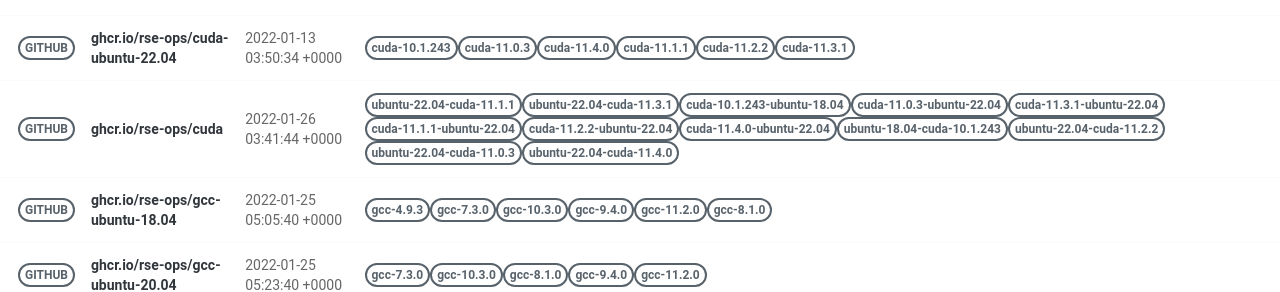
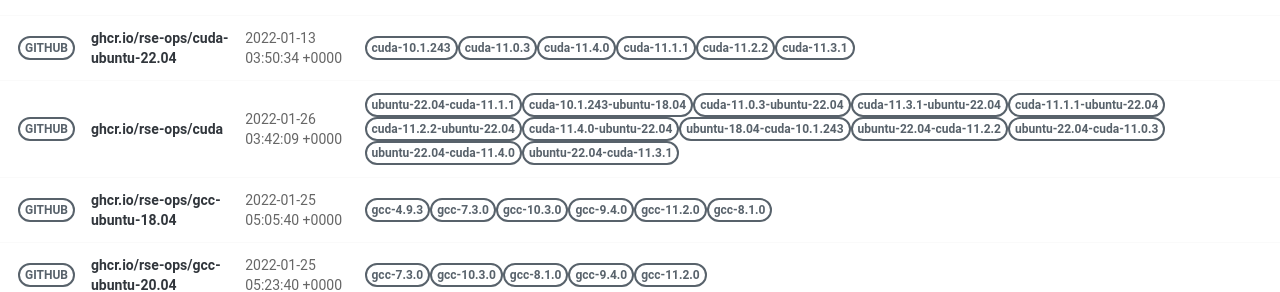
Before and after one commit to rse-ops/docker-images, a Jekyll site: the page built from pages/index.md, in a window 1280 px wide. Shown: the part 414-706 px from the top of the page. Built offline with Jekyll 4.4.1, drawn with Linux system fonts in a browser that asks for light colours; nearby versions of some CDN libraries.

Commit message:
Automated push to update library 2022-01-26

```diff
--- a/_library/ghcr.io-rse-ops-cuda.md
+++ b/_library/ghcr.io-rse-ops-cuda.md
@@ -1,7 +1,7 @@
 ---
 layout: container
 name: ghcr.io/rse-ops/cuda
-updated_at: 2022-01-26 03:41:44.209879
+updated_at: 2022-01-26 03:42:09.940274
 
 
 container_url: https://github.com/orgs/rse-ops/packages/container/package/cuda
```
Also changed, not shown: other parts of _library/ghcr.io-rse-ops-cuda.md (+3 -3 lines).
